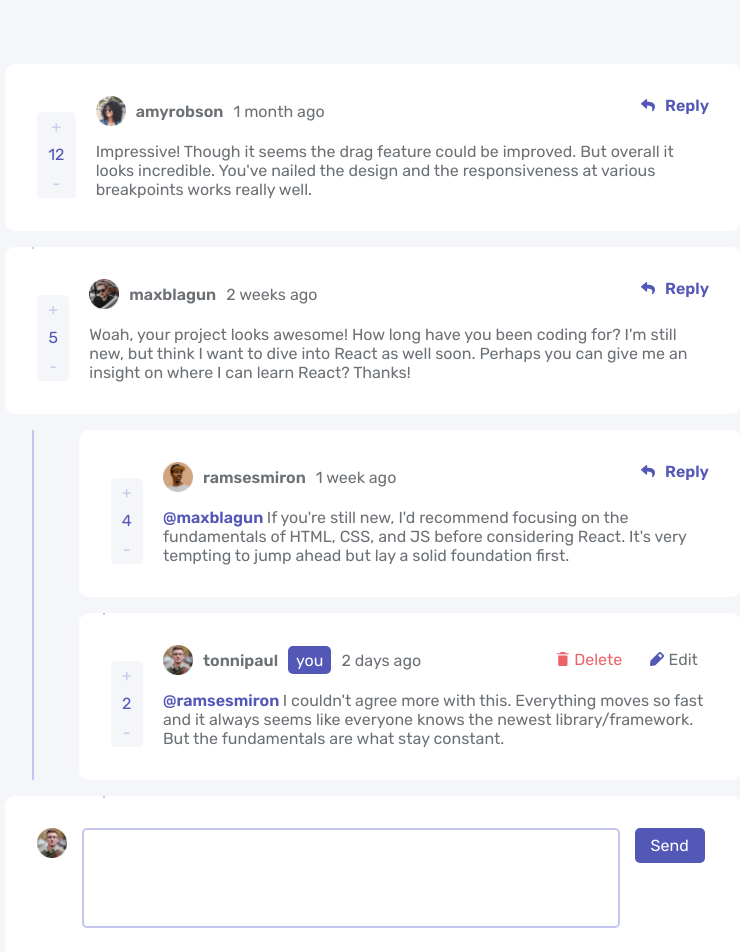
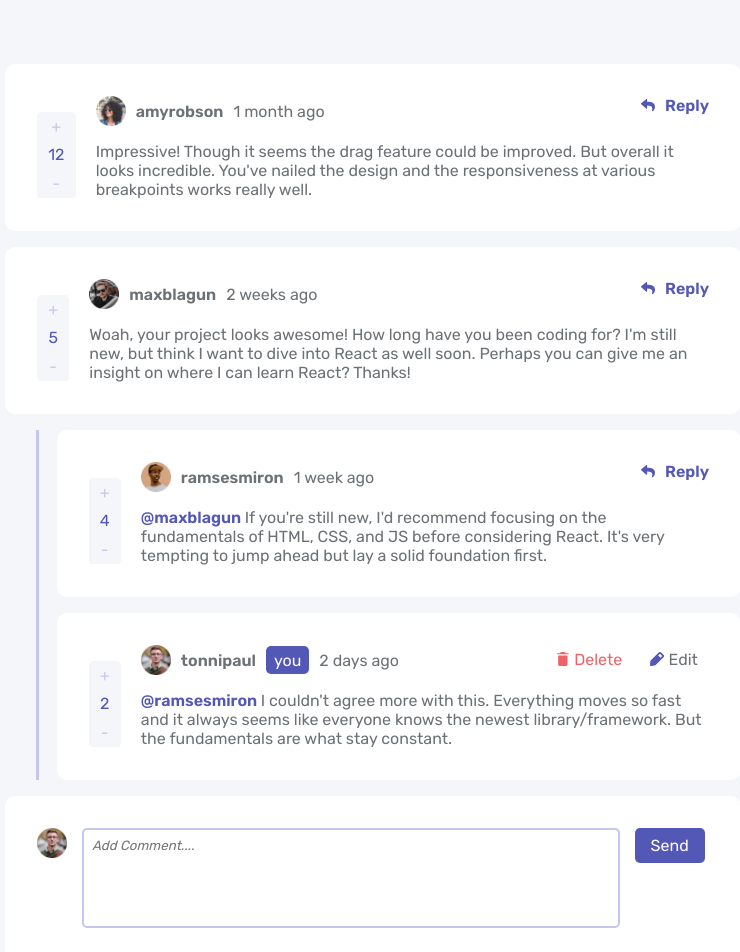
Before and after one commit to TonniPaul/interactive-comment-, a Next.js app: page / in a window 1280 px wide. Shown: the top 952 px of the page, without its empty margins (267-1007 px from the left). Built offline with nearby package versions, Linux system fonts and the light colour scheme.

Commit message:
refactor: restrucctured the whole code structure

```diff
--- a/components/AddComment.tsx
+++ b/components/AddComment.tsx
@@ -1,16 +1,82 @@
 import { AddCommentProps } from "@/interface/interfaces";
 import { AddCommentStyle, SendButton } from "@/styles/main.styled";
 import Image from "next/image";
+import { FormEvent, useState, useEffect } from "react";
+import crypto from "crypto";
 
 const AddComment = ({
   image,
-  replyValue,
-  onSubmit,
-  onChange,
+  placeholder,
+  comments,
+  setComment,
+  username,
+  commentId,
+  responseTo,
+  type,
 }: AddCommentProps) => {
+  const [value, setValue] = useState<string>("");
+
+  useEffect(() => {
+    localStorage.setItem("myComments", JSON.stringify(comments));
+  }, [comments]);
+
+  const handleValueChange = (e: React.ChangeEvent<HTMLTextAreaElement>) => {
+    setValue(e.target.value);
+  };
+
+  const handelSubmit = (e: FormEvent<HTMLFormElement>) => {
+    e.preventDefault();
+    if (!value.trim()) return;
+    const nComment = {
+      id: parseInt(crypto.randomBytes(16).toString("hex")),
+      content: value,
+      score: 0,
+      user: {
+        image: { png: image },
+        username: username,
+      },
+      replies: [],
+      replyingTo: "",
+      createdAt: "just now",
+    };
+
+    const nReply = {
+      id: parseInt(crypto.randomBytes(16).toString("hex")),
+      content: value,
+      createdAt: "just now",
+      score: 0,
+      user: {
+        image: { png: image },
+        username: username,
+      },
+      replyingTo: responseTo,
+    };
+
+    if (type === "comment") {
+      const updatedComments = [...comments, nComment];
+      setComment(updatedComments);
+    } else {
+      const updatedReplies = comments.map((comment) => {
+        if (comment.id === commentId) {
+          return { ...comment, replies: [...comment.replies, nReply] };
+        }
+        return comment;
+      });
+
+      setComment(updatedReplies);
+    }
+
+    setValue("");
+  };
+
   return (
-    <AddCommentStyle onSubmit={onSubmit}>
-      <textarea value={replyValue} onChange={onChange} />
+    <AddCommentStyle onSubmit={handelSubmit}>
+      <textarea
+        value={value}
+        placeholder={placeholder}
+        onChange={handleValueChange}
+      />
+
       <Image src={image} alt="profile-img" width={30} height={30} />
       <SendButton>Send</SendButton>
     </AddCommentStyle>
--- a/components/Main.tsx
+++ b/components/Main.tsx
@@ -4,21 +4,15 @@ import { useState, useEffect, ChangeEvent, FormEvent } from "react";
 import AddComment from "./AddComment";
 import { Comment, CommentUser } from "@/interface/interfaces";
 import myData from "../public/data.json";
-
-// const fetcher = (url: string) => fetch(url).then((res) => res.json());
+import crypto from "crypto";
 
 const Main = () => {
   const [comment, setComment] = useState<Comment[]>([]);
   const currentUser = myData.currentUser;
-  const [commentValue, setCommentValue] = useState<string>("");
-  const [replyValue, setReplyValue] = useState<string>("");
-  const [replyId, setReplyId] = useState<number | null>(null);
 
   useEffect(() => {
-    const localComments = JSON.parse(
-      localStorage.getItem("myComments") || "[]"
-    );
-    if (localComments) {
+    const localData = JSON.parse(localStorage.getItem("myComments") || "[]");
+    if (localData.length <= 0) {
       setComment(myData.comments);
     }
   }, []);
@@ -27,80 +21,15 @@ const Main = () => {
     localStorage.setItem("myComments", JSON.stringify(comment));
   }, [comment]);
 
-  const handleReplyClick = (commentId: number) => {
-    setReplyId(commentId);
-  };
-
-  const handleInputChange = (e: React.ChangeEvent<HTMLTextAreaElement>) => {
-    setReplyValue(e.target.value);
-  };
-
-  const handleCommentInputChange = (
-    e: React.ChangeEvent<HTMLTextAreaElement>
-  ) => {
-    setCommentValue(e.target.value);
-  };
-
-  const handleCommentSubmit = (e: FormEvent<HTMLFormElement>) => {
-    e.preventDefault();
-
-    if (!commentValue.trim()) return;
-
-    const nComment = {
-      id: Date.now(),
-      content: commentValue,
-      createdAt: "just now",
-      score: 0,
-      user: {
-        image: { png: currentUser.image.png },
-        username: currentUser.username,
-      },
-      replies: [],
-      replyingTo: "",
-    };
-
-    const updatedComment = [...comment, nComment];
-    setComment(updatedComment);
-    setCommentValue("");
-  };
-
-  const handleCommentReplySubmit = (e: FormEvent<HTMLFormElement>) => {
-    e.preventDefault();
-
-    if (!replyValue.trim()) return;
-
-    const updatedComments = comment.map((comment) => {
-      const nReply = {
-        id: Math.random(),
-        content: replyValue,
-        createdAt: "just now",
-        score: 0,
-        user: {
-          image: { png: currentUser.image.png },
-          username: currentUser.username,
-        },
-        replies: [],
-        replyingTo: comment.user.username,
-      };
-
-      if (comment.id === replyId) {
-        const updatedReplies = [...comment.replies, nReply];
-        return { ...comment, replies: updatedReplies };
-      }
-      return comment;
-    });
-    setReplyValue("");
-    setComment(updatedComments);
-    setReplyId(null);
-  };
-
   const handleCommentDelete = (commentId: number) => {
-    const filteredComments = comment.filter((c) => c.id !== commentId);
+    const filteredComments = comment.filter(
+      (comments) => comments.id !== commentId
+    );
     setComment(filteredComments);
   };
 
   const handleCommentReplyDelete = (commentId: number, replyId: number) => {
-    const removedComments = comment.map((comment) => {
+    const filteredReplies = comment.map((comment) => {
       if (comment.id === commentId) {
         comment.replies = comment.replies.filter(
           (comment) => comment.id !== replyId
@@ -108,7 +37,7 @@ const Main = () => {
       }
       return comment;
     });
-    setComment(removedComments);
+    setComment(filteredReplies);
   };
 
   return (
@@ -123,68 +52,51 @@ const Main = () => {
               commentContent={data.content}
               commentScore={data.score}
               user={currentUser.username}
-              onReplyClick={handleReplyClick}
-              commentId={data.id}
               deleteComment={() => handleCommentDelete(data.id)}
               responseTo={""}
-              replyValue={replyValue}
+              setComment={setComment}
               addCommentImage={currentUser.image.png}
-              commentSubmit={handleCommentReplySubmit}
-              onChange={handleInputChange}
-              replyId={replyId === data.id}
+              placeholder={"Add Reply...."}
+              id={0}
+              comments={comment}
             />
             <ReplyContainerStyle>
-              <hr />
-              {/* {replyId === data.id && (
-                <AddComment
-                  image={currentUser.image.png}
-                  onChange={handleInputChange}
-                  onSubmit={handleCommentReplySubmit}
-                  replyValue={replyValue}
-                />
-              )} */}
               {data.replies.map((reply) => {
                 return (
-                  <div key={reply.id}>
                   <ReplyCard
+                    key={reply.id}
                     userImage={reply.user.image.png}
                     userName={reply.user.username}
                     dateCreated={reply.createdAt}
                     commentContent={reply.content}
                     commentScore={reply.score}
-                      onReplyClick={handleReplyClick}
                     user={currentUser.username}
-                      commentId={data.id}
                     deleteComment={() =>
                       handleCommentReplyDelete(data.id, reply.id)
                     }
                     responseTo={reply.replyingTo}
-                      replyValue={replyValue}
                     addCommentImage={currentUser.image.png}
-                      commentSubmit={handleCommentReplySubmit}
-                      onChange={handleCommentInputChange}
-                      replyId={replyId === reply.id}
+                    placeholder={"Add Reply...."}
+                    comments={comment}
+                    setComment={setComment}
+                    id={data.id}
                   />
-                    {/* {replyId === reply.id && (
-                      <AddComment
-                        image={currentUser.image.png}
-                        onChange={handleCommentInputChange}
-                        onSubmit={handleCommentReplySubmit}
-                        replyValue={replyValue}
-                      />
-                    )} */}
-                  </div>
                 );
               })}
             </ReplyContainerStyle>
           </div>
         );
       })}
+
       <AddComment
         image={currentUser.image.png}
-        onChange={handleCommentInputChange}
-        onSubmit={handleCommentSubmit}
-        replyValue={commentValue}
+        placeholder={"Add Comment...."}
+        username={currentUser.username}
+        comments={comment}
+        setComment={setComment}
+        commentId={0}
+        responseTo={""}
+        type={"comment"}
       />
     </Container>
   );
--- a/components/ReplyCard.tsx
+++ b/components/ReplyCard.tsx
@@ -9,58 +9,44 @@ import {
   ButtonContainer,
   PrimaryButton,
   ContentTextStyle,
-  ReplyContainerStyle,
 } from "@/styles/main.styled";
-import { FormEvent } from "react";
+import { FormEvent, useRef } from "react";
 import replyIcon from "../public/images/icon-reply.svg";
 import editIcon from "../public/images/icon-edit.svg";
 import deleteIcon from "../public/images/icon-delete.svg";
 import Image from "next/image";
 import { useState } from "react";
 import DeleteWarning from "./DeleteWarning";
-import { Comment } from "@/interface/interfaces";
+import { Comment, ReplyProps } from "@/interface/interfaces";
 import AddComment from "./AddComment";
 
-interface ReplyProps {
-  userImage: string;
-  userName: string;
-  dateCreated: string;
-  commentContent: string;
-  commentScore: number;
-  user: string;
-  responseTo: string;
-  onReplyClick: (commentId: number) => void;
-  commentId: number;
-  deleteComment: () => void;
-  replyValue: string;
-  addCommentImage: string;
-  commentSubmit: (e: FormEvent<HTMLFormElement>) => void;
-  onChange: (e: React.ChangeEvent<HTMLTextAreaElement>) => void;
-  replyId: boolean;
-}
 const ReplyCard = ({
   userImage,
   userName,
   dateCreated,
   commentContent,
   commentScore,
-  onReplyClick,
   user,
   responseTo,
-  commentId,
   deleteComment,
-  replyValue,
   addCommentImage,
-  commentSubmit,
-  onChange,
-  replyId,
+  placeholder,
+  setComment,
+  id,
+  comments,
 }: ReplyProps) => {
   const [voteCount, setVoteCount] = useState<number>(commentScore);
   const [hasVoted, setHasVoted] = useState<boolean>(false);
   const [editedComment, setEditedComment] = useState<string>(commentContent);
   const [isDeleting, setIsDeleting] = useState<boolean>(false);
   const [isEditing, setIsEditing] = useState<boolean>(false);
+  const [isVisible, setIsVisible] = useState<boolean>(false);
 
+  const inputRef = useRef<HTMLInputElement>(null);
+
+  const handleReplyClick = () => {
+    setIsVisible(!isVisible);
+  };
   const handleVoteAdd = () => {
     if (!hasVoted) {
       setVoteCount(voteCount + 1);
@@ -91,6 +77,7 @@ const ReplyCard = ({
 
   const handleEditClick = () => {
     setIsEditing(true);
+    return;
   };
 
   const handleCommentChange = (e: React.ChangeEvent<HTMLTextAreaElement>) => {
@@ -148,7 +135,7 @@ const ReplyCard = ({
           </ScoreCountContainer>
 
           {userName !== user ? (
-            <ReplyButton onClick={() => onReplyClick(commentId)}>
+            <ReplyButton onClick={handleReplyClick}>
               <Image src={replyIcon} alt="reply-icon" />
               Reply
             </ReplyButton>
@@ -177,17 +164,19 @@ const ReplyCard = ({
           />
         )}
       </CardStyle>
-      <ReplyContainerStyle>
-        <hr />
-        {replyId && (
-          <AddComment
-            onChange={onChange}
-            onSubmit={commentSubmit}
-            image={addCommentImage}
-            replyValue={replyValue}
-          />
-        )}
-      </ReplyContainerStyle>
+
+      {isVisible && (
+        <AddComment
+          image={addCommentImage}
+          placeholder={placeholder}
+          username={user}
+          comments={comments}
+          setComment={setComment}
+          commentId={id}
+          responseTo={responseTo}
+          type="reply"
+        />
+      )}
     </div>
   );
 };
--- a/styles/main.styled.tsx
+++ b/styles/main.styled.tsx
@@ -61,10 +61,14 @@ export const Block = styled.div`
     }
   }
 `;
+
 export const ContentTextStyle = styled.p`
   & span {
     color: var(--blue);
     font-weight: 600;
+  }
+
+  @media (min-width: 768px) {
   }
 `;
 
@@ -78,12 +82,6 @@ export const PrimaryButton = styled.button`
   &:hover {
     background: #a9abda;
   }
-`;
-
-export const ImageStyle = styled.image`
-  width: 30px;
-  height: 30px;
-  border-radius: 50%;
 `;
 
 export const ScoreCountContainer = styled.div`
@@ -149,17 +147,17 @@ export const ReplyButton = styled.button`
 `;
 
 export const ReplyContainerStyle = styled.div`
-  max-width: 90%;
+  /* max-width: 95%; */
   position: relative;
-  margin-left: 10%;
+  margin-left: 7%;
 
-  hr {
+  &::before {
+    content: "";
+    position: absolute;
+    width: 3px;
     height: 100%;
-    border: 1px solid var(--borderColor);
-    position: absolute;
-    top: 0;
-    left: -7%;
-    z-index: 1;
+    background: var(--borderColor);
+    left: -3%;
   }
 `;
 
```
Also changed, not shown: interface/interfaces.ts (+24 -4 lines), styles/globals.styled.tsx (+7 -0 lines), public/images/screenshot.png (added), 1 other file (tests, documents, lock files or other folders). Lines whose indentation alone changed are shown as unchanged.
